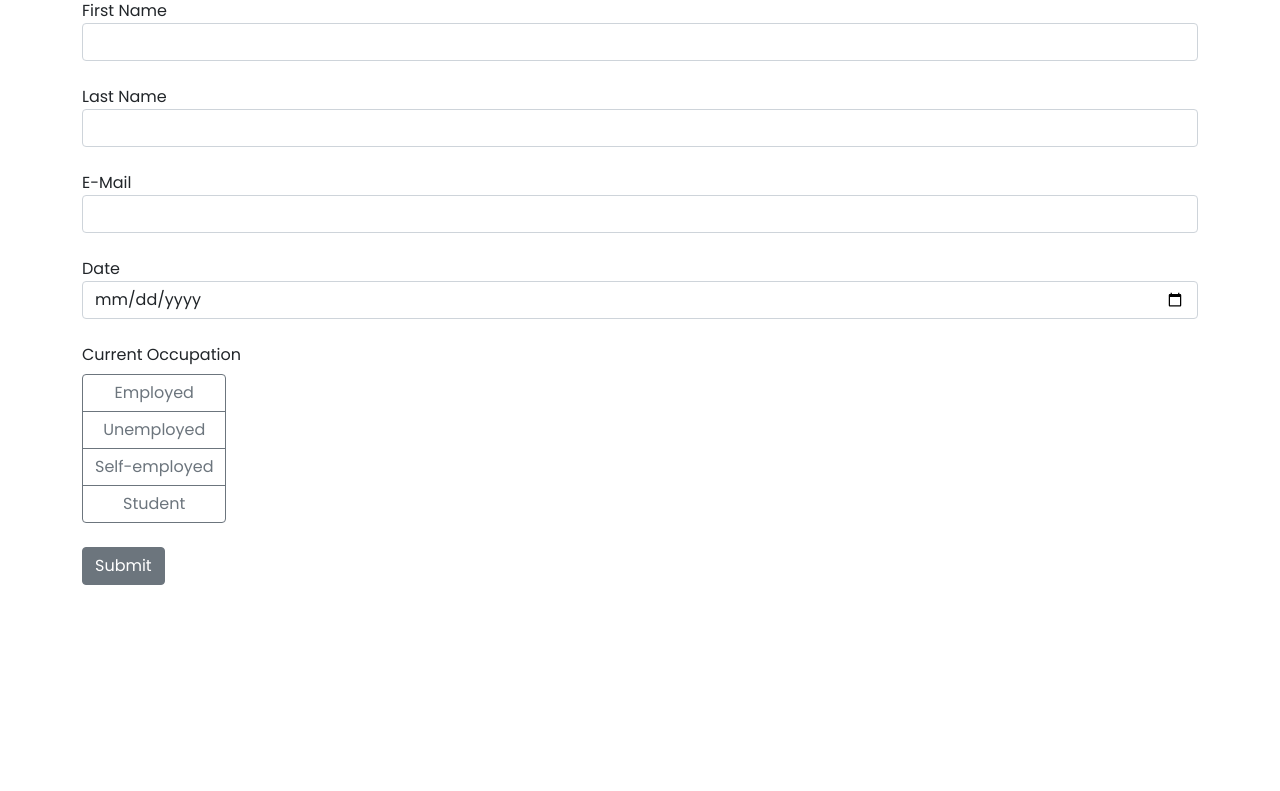
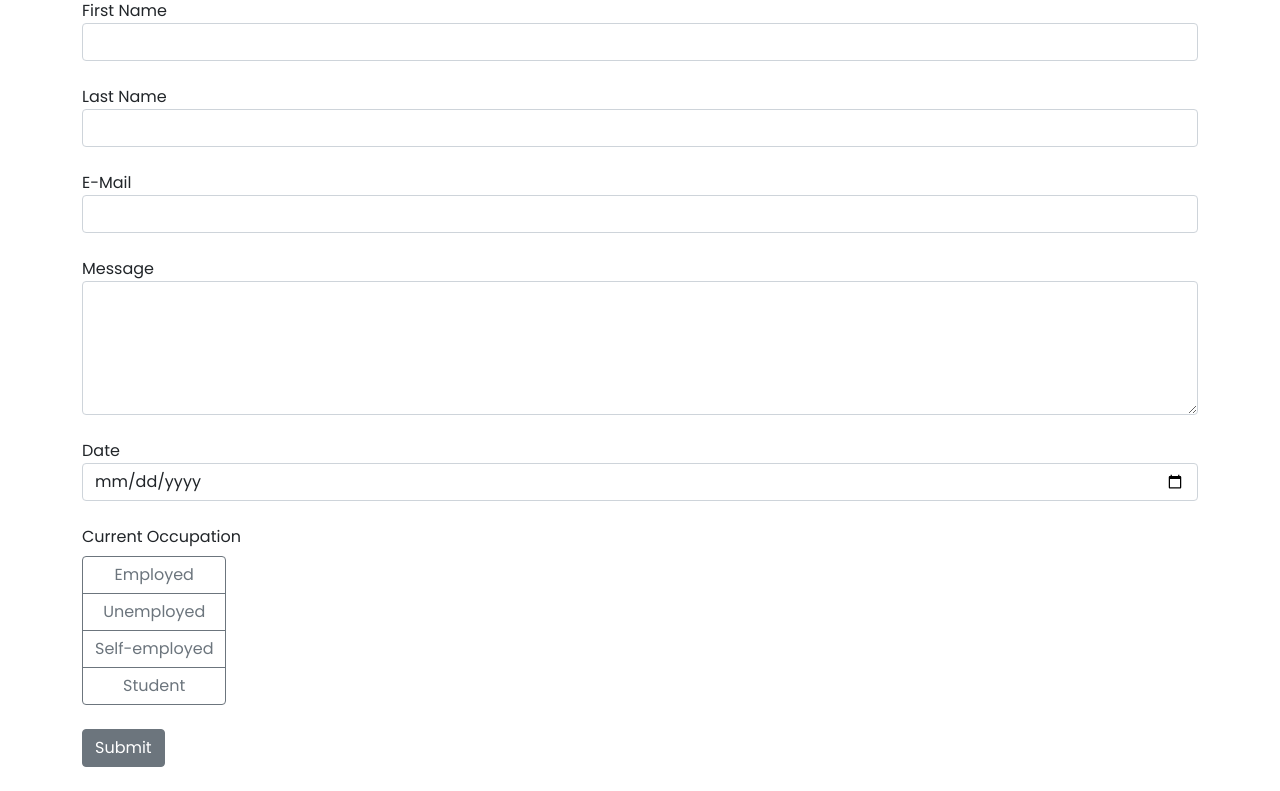
Before and after one commit to SmartConTractor88/Flask-WebApp, a Flask app: page /contact in a window 1280 px wide. Shown: the part 850-1641 px from the top of the page. Before the commit the page ends 1435 px from the top, so only its background shows below. Run offline with Flask 3, Linux system fonts and the light colour scheme.

Commit message:
Change the structure of forms and the database.

```diff
--- a/main.py
+++ b/main.py
@@ -25,8 +25,9 @@ class DataBase(db.Model):
     id = db.Column(db.Integer, primary_key=True)
     first_name = db.Column(db.String(80))
     last_name = db.Column(db.String(80))
-    e_mail = db.Column(db.String(80))
-    start_date = db.Column(db.Date)
+    email = db.Column(db.String(80))
+    message = db.Column(db.String(1000))
+    date = db.Column(db.Date)
     occupation = db.Column(db.String(80))
 
 
@@ -55,35 +56,37 @@ def contact():
     if request.method == "POST":
         first_name = request.form["first_name"]
         last_name = request.form["last_name"]
-        e_mail = request.form["e_mail"]
-        date = request.form["start_date"]
+        email = request.form["email"]
+        message = request.form["message"]
+        date = request.form["date"]
         date_object = datetime.strptime(date, "%Y-%m-%d")
         occupation = request.form["occupation"]
         print(first_name)
         print(last_name)
         print(date_object)
-        print(e_mail)
+        print(email)
+        print(message)
         print(occupation)
 
         form = DataBase(first_name=first_name, last_name=last_name,
-                        e_mail=e_mail, start_date=date_object, occupation=occupation)
+                        email=email, message=message, date=date_object, occupation=occupation)
 
         db.session.add(form)
         db.session.commit()
 
-        message_body = f"""{first_name}, your submission was successful.
-        We will reach out to you asap.
+        response_text = f"""{first_name}, thank you for your message.
+        I will reach out to you asap.
         Regards
         """
 
-        message = Message(subject="Submission Successfull",
+        response = Message(subject="Submission Successfull",
                           sender=app.config["MAIL_USERNAME"],
-                          recipients=[e_mail],
-                           body=message_body)
+                          recipients=[email],
+                           body=response_text)
 
-        mail.send(message)
+        mail.send(response)
 
-        flash("Your form was submited successfully.", "success")
+        flash("Your e-mail was sent.", "success")
 
     return render_template("contact.html")
 
--- a/templates/contact.html
+++ b/templates/contact.html
@@ -119,22 +119,32 @@ p {
     <div class="container">
         <p class="subtitle">Send an E-mail</p>
         <form method="post">
+
             <div class="from group mb-4">
                 <label for="first_name">First Name</label>
                 <input class="form-control" type="text" name="first_name" id="first_name" required>
             </div>
+
             <div class="from group mb-4">
                 <label for="last_name">Last Name</label>
                 <input class="form-control" type="text" name="last_name" id="last_name" required>
             </div>
+
             <div class="from group mb-4">
-                <label for="e_mail">E-Mail</label>
-                <input class="form-control" type="email" name="e_mail" id="e_mail" required>
+                <label for="email">E-Mail</label>
+                <input class="form-control" type="email" name="email" id="email" required>
             </div>
+
             <div class="from group mb-4">
-                <label for="start_date">Date</label>
-                <input class="form-control" type="date" name="start_date" id="start_date" required>
+              <label for="message">Message</label>
+              <textarea class="form-control" type="text" name="message" id="message" rows="5" required></textarea>
             </div>
+
+            <div class="from group mb-4">
+                <label for="date">Date</label>
+                <input class="form-control" type="date" name="date" id="date" required>
+            </div>
+
             <div class="from group mb-4">
                 <label class="from group mb-2">Current Occupation</label>
                 <br>
@@ -154,6 +164,7 @@ p {
                 </div>
 
             </div>
+
             <button class="btn btn-secondary mb-4" type="submit">Submit</button>
             {% with messages = get_flashed_messages() %}
             {% if messages %}
```
Also changed, not shown: instance/data.db.
